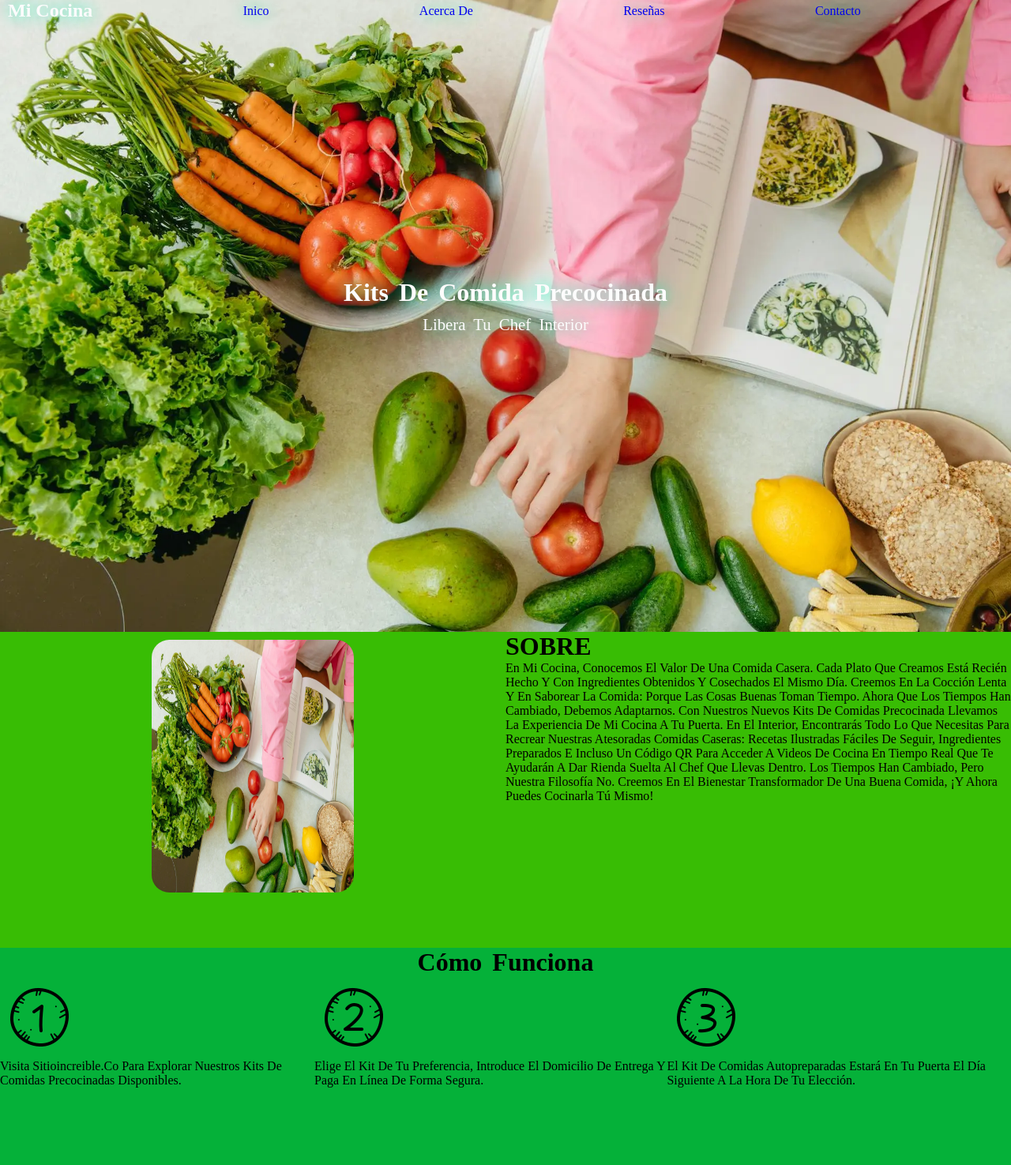
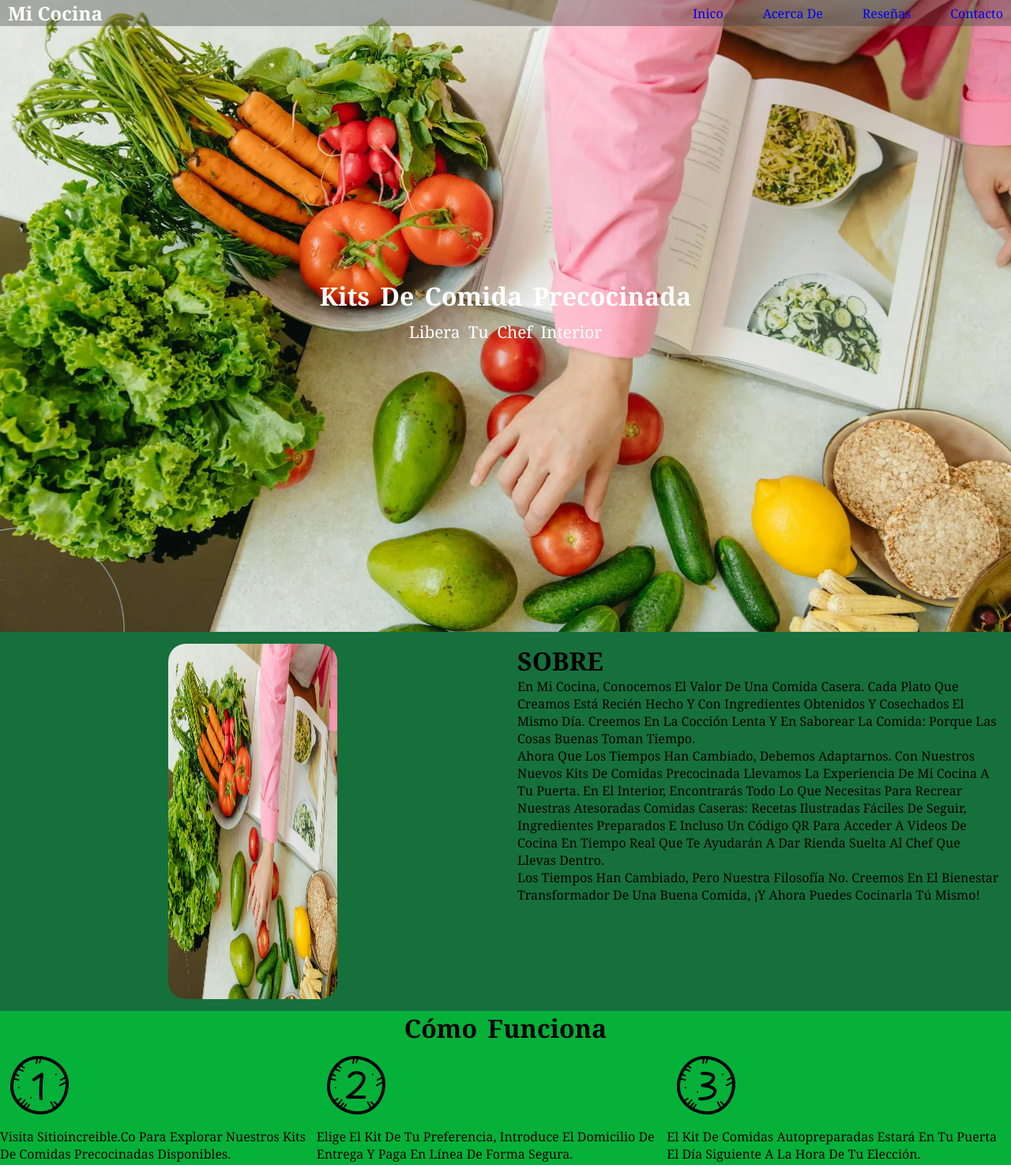
Before and after one commit to CarloscMe/delicias-y-algo-mas, a plain HTML site: page index.html in a window 1280 px wide. Shown: the top 1475 px of the page at 79% size. Drawn offline with Linux system fonts and the light colour scheme.

Commit message:
estilos sobre section

```diff
--- a/css/header.css
+++ b/css/header.css
@@ -1,8 +1,7 @@
 .header{
     width: 100%;
     min-height: 100dvh;
-    color: rgb(252, 252, 252);
-    text-shadow: 0 0 20px  rgba(0, 255, 191, 0.884);
+    color: #ffff;
     background: url('../images/fondoheader.webp') center/cover no-repeat fixed;
 }
 
@@ -10,12 +9,19 @@
     display: flex;
     justify-content: space-between;
     align-items: center;
+    background-color: #44444462;
 }
 
 .nav-bar{
+    flex-grow: 2;
     display: flex;
-    justify-content: space-evenly;
-    flex-grow: 2;
+    justify-content: flex-end;
+    align-items: center;
+    gap: 40px;
+}
+
+.nav-li{
+    margin-right: 10px;
 }
 
 .letras{
--- a/css/section.css
+++ b/css/section.css
@@ -9,10 +9,10 @@
 }
 
 .precios--1{
-    background-color: #38bd04;
-    min-height:50dvh;
+    background-color: #16703c;
+    min-height:60dvh;
     display: grid;
-    grid-template-columns: 2fr 2fr;
+    grid-template-columns: 1fr 1fr;
     grid-template-rows: 1fr ;
 }
 
@@ -91,10 +91,14 @@ h3{
     display: flex;
 }
 
+.img, .text{
+    padding: 15px;
+}
+
 .img-1{
     display:block ;
-    width: 40%;
-    height: 80%;
-    margin:10px auto;
+    width: 35%;
+    height: 100%;
+    margin: 0 auto;
     border-radius: 1.4rem ;
 }
--- a/css/styles.css
+++ b/css/styles.css
@@ -11,3 +11,11 @@
     text-decoration: none;
     list-style: none;
 }
+
+html{
+    scroll-behavior: smooth;
+}
+
+body{
+    font-family: Georgia, 'Times New Roman', Times, serif;
+}
--- a/index.html
+++ b/index.html
@@ -46,13 +46,15 @@
         <div class="text">
 
             <h2>SOBRE</h2>
-         <p>En Mi Cocina, conocemos el valor de una comida casera. Cada plato que creamos está recién hecho y
+            <p>En Mi Cocina, conocemos el valor de una comida casera. Cada plato que creamos está recién hecho y
              con ingredientes obtenidos y cosechados el mismo día. Creemos en la cocción lenta y en
-             saborear la comida: porque las cosas buenas toman tiempo.
-             Ahora que los tiempos han cambiado, debemos adaptarnos. Con nuestros nuevos Kits de comidas precocinada
-             llevamos la experiencia de Mi Cocina a tu puerta. En el interior, encontrarás todo lo que necesitas para recrear nuestras atesoradas comidas caseras: recetas ilustradas fáciles de seguir, ingredientes preparados e incluso un código QR para acceder a videos de cocina en tiempo
-             real que te ayudarán a dar rienda suelta al chef que llevas dentro.
-            Los tiempos han cambiado, pero nuestra filosofía no. Creemos en el bienestar transformador de una
+             saborear la comida: porque las cosas buenas toman tiempo.</p>
+            <p>Ahora que los tiempos han cambiado, debemos adaptarnos. Con nuestros nuevos Kits de comidas precocinada
+             llevamos la experiencia de Mi Cocina a tu puerta. En el interior, encontrarás todo lo que necesitas para
+             recrear nuestras atesoradas comidas caseras: recetas ilustradas fáciles de seguir, ingredientes preparados
+             e incluso un código QR para acceder a videos de cocina en tiempo
+             real que te ayudarán a dar rienda suelta al chef que llevas dentro.</p>
+            <p>Los tiempos han cambiado, pero nuestra filosofía no. Creemos en el bienestar transformador de una
             buena comida, ¡y ahora puedes cocinarla tú mismo!</p>
         </div>
 
```
